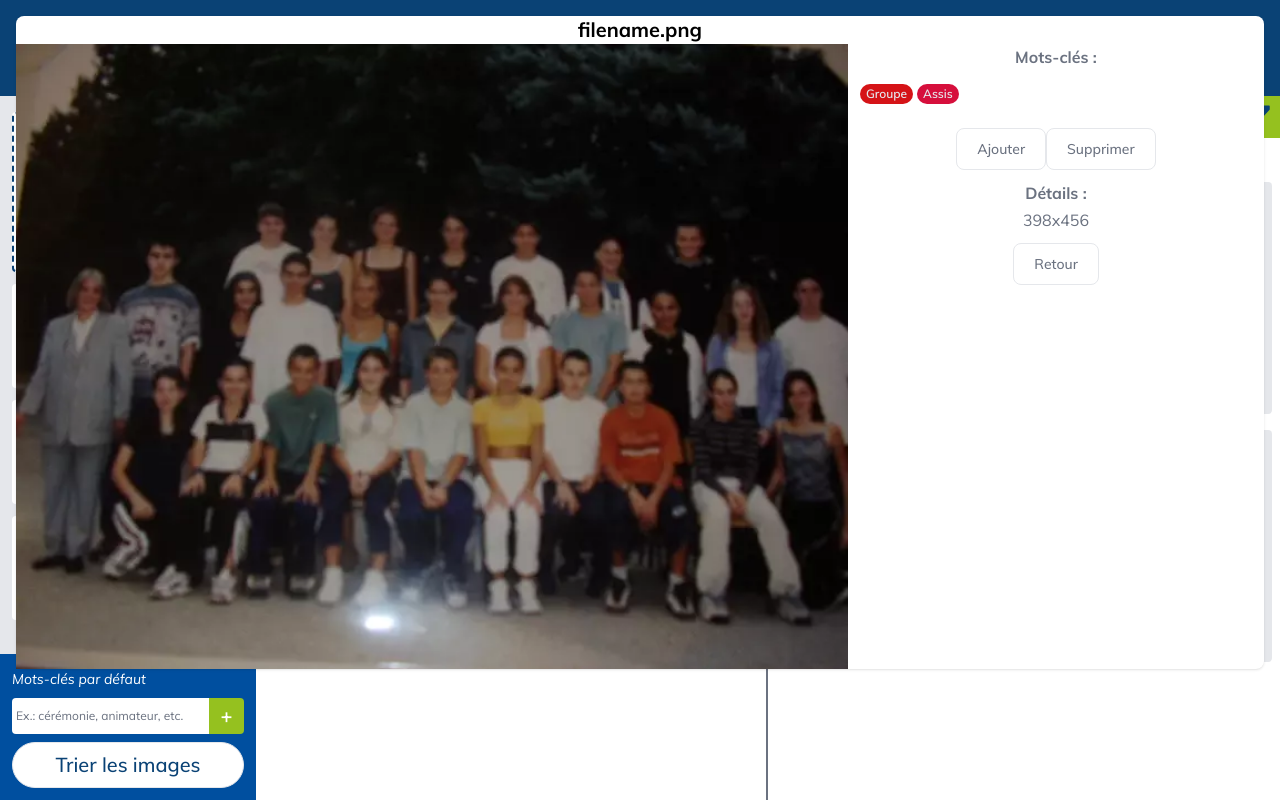
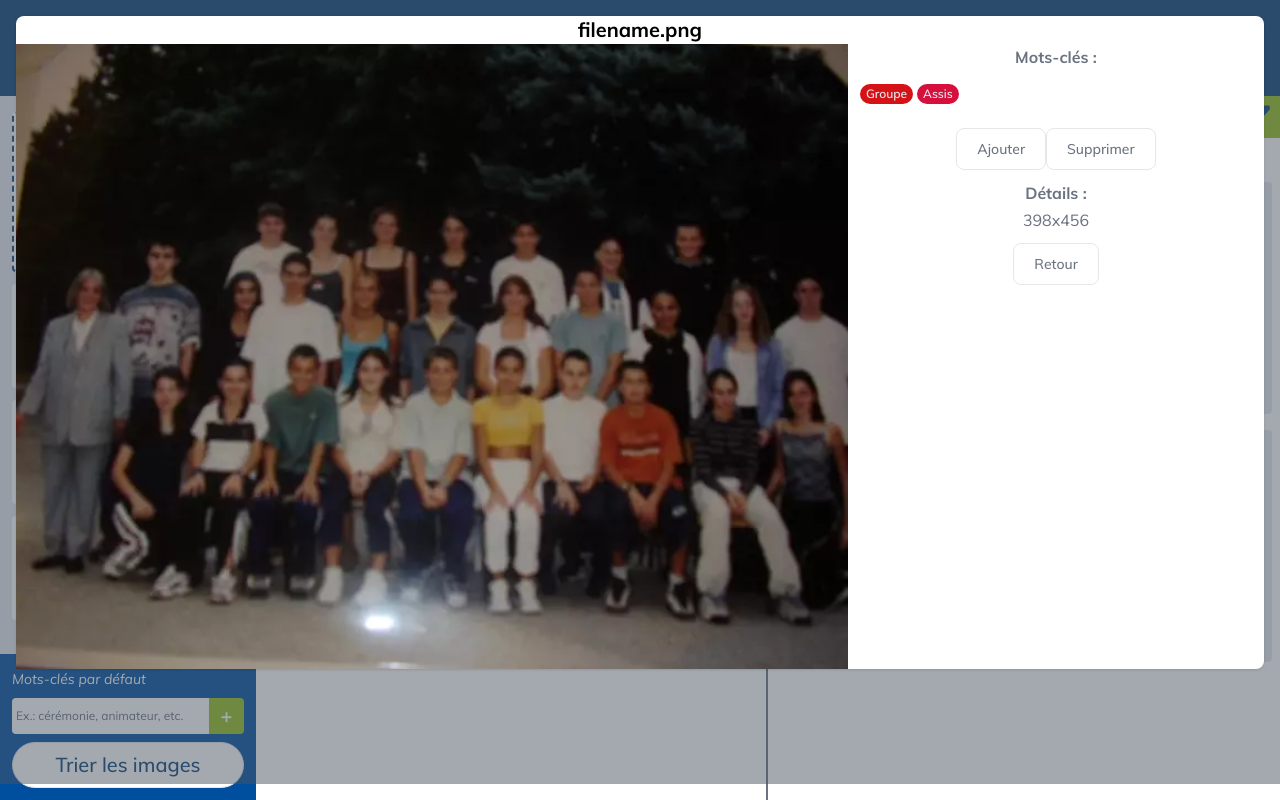
Before and after one commit to ZeTioZ/ImageClassifier, a Vue app in the folder GUI/: page / in a window 1280 px wide. Both pictures are taken after a click on the link 402 px from the left and 202 px from the top of the page. Built offline with nearby package versions, Linux system fonts and the light colour scheme.

Commit message:
Update ModalImage.vue

```diff
--- a/GUI/src/components/image/ModalImage.vue
+++ b/GUI/src/components/image/ModalImage.vue
@@ -25,7 +25,7 @@ function tagToDel() {
 </script>
 <template>
 <!-- Extra Large Modal -->
-<div id="extralarge-modal" tabindex="-1" class="fixed top-0 left-0 right-0 z-50 w-full p-4 overflow-x-hidden overflow-y-auto md:inset-0 h-[calc(100%-1rem)] max-h-full" @click.self="closeModal">
+<div id="extralarge-modal" tabindex="-1" class="fixed top-0 left-0 right-0 z-50 w-full p-4 overflow-x-hidden overflow-y-auto bg-gray-600 bg-opacity-50 md:inset-0 h-[calc(100%-1rem)] max-h-full" @click.self="closeModal">
     <div class="relative w-full max-w-7xl max-h-full">
         <!-- Modal content -->
         <div class="relative bg-white rounded-lg shadow">
```
